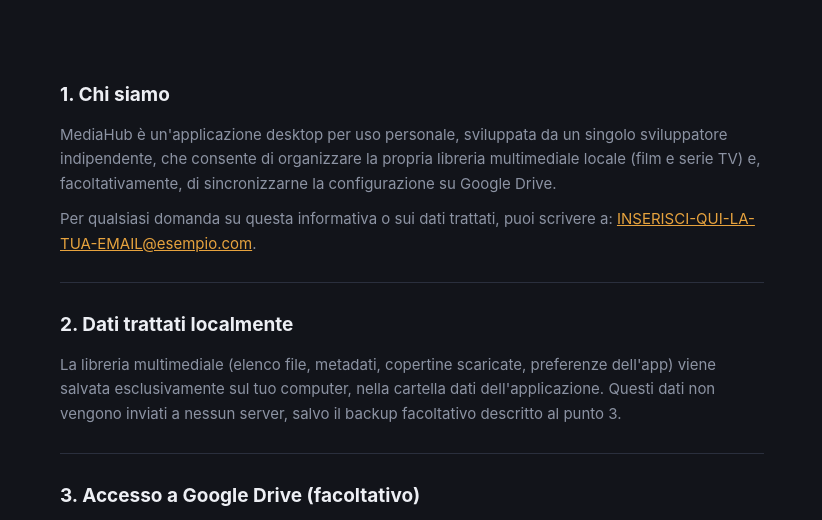
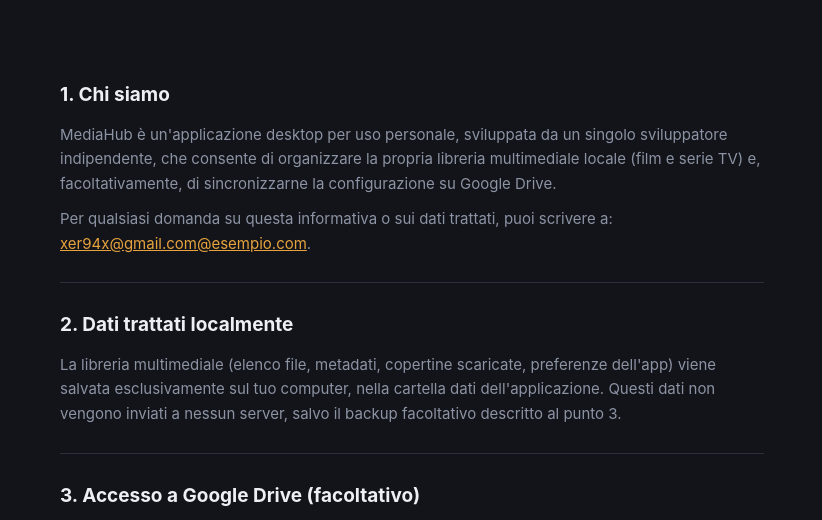
Before and after one commit to xer94x/MediaHub, a plain HTML site: page docs/privacy.html in a window 1280 px wide. Shown: the part 255-775 px from the top of the page, without its empty margins (228-1050 px from the left). Drawn offline with Linux system fonts and the light colour scheme.

Commit message:
Update privacy.html

```diff
--- a/docs/privacy.html
+++ b/docs/privacy.html
@@ -104,7 +104,7 @@
       </p>
       <p>
         Per qualsiasi domanda su questa informativa o sui dati trattati, puoi scrivere a:
-        <a href="mailto:INSERISCI-QUI-LA-TUA-EMAIL@esempio.com">INSERISCI-QUI-LA-TUA-EMAIL@esempio.com</a>.
+        <a href="mailto:xer94x@gmail.com">xer94x@gmail.com@esempio.com</a>.
       </p>
     </section>
 
```
